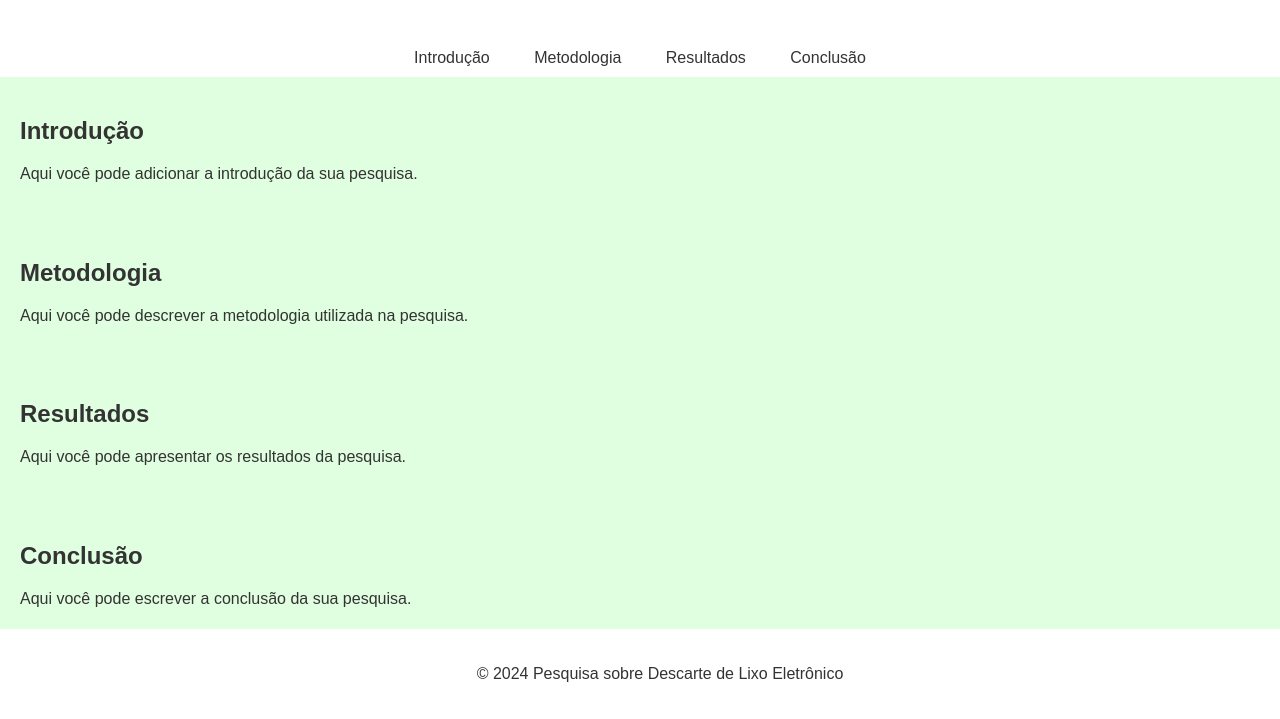
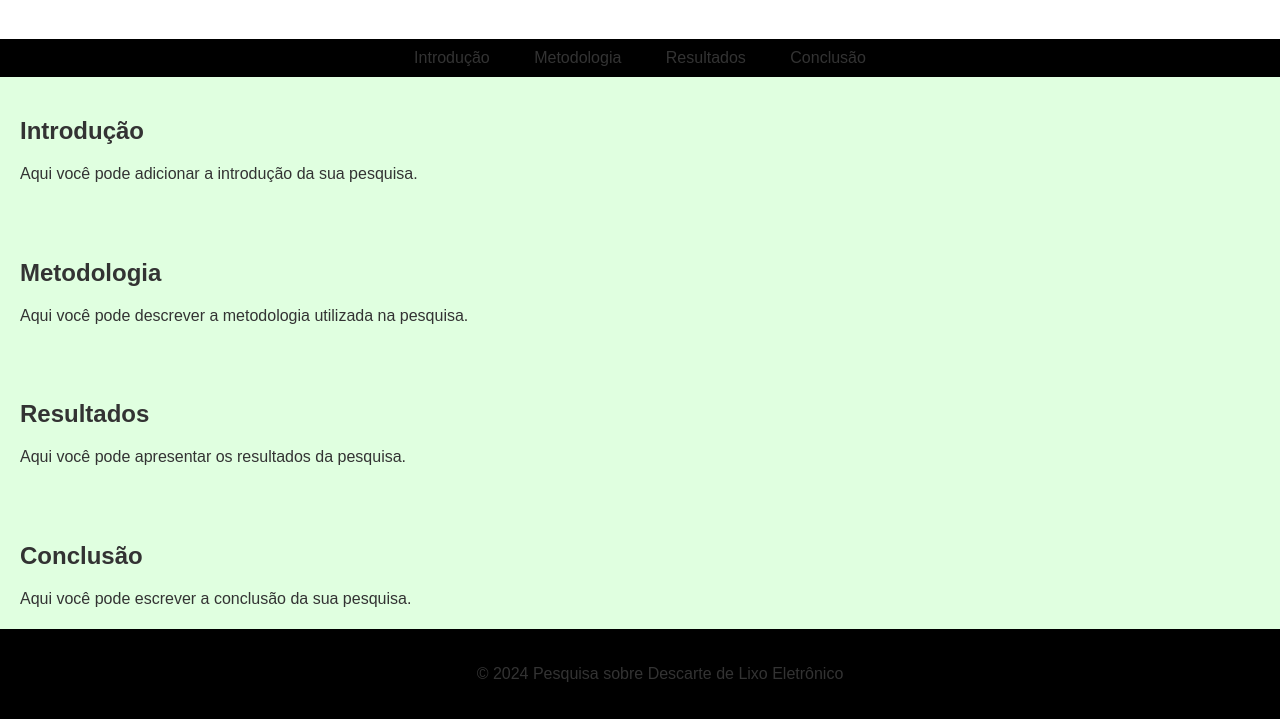
Before and after one commit to jiacomin/trasbilho, a plain HTML site: page index.html in a window 1280 px wide. Shown: the part 81-800 px from the top of the page. Drawn offline with Linux system fonts and the light colour scheme.

Commit message:
Update index.html

```diff
--- a/index.html
+++ b/index.html
@@ -18,7 +18,7 @@
             text-align: center;
         }
         nav {
-            background-color: #fff;
+            background-color: black;
             padding: 10px 0;
             text-align: center;
         }
@@ -31,7 +31,7 @@
             background-color: #ddd; /* Cinza claro quando passar o mouse */
         }
         footer {
-            background-color: #fff;
+            background-color: black;
             color: #333;
             text-align: center;
             padding: 20px;
```
